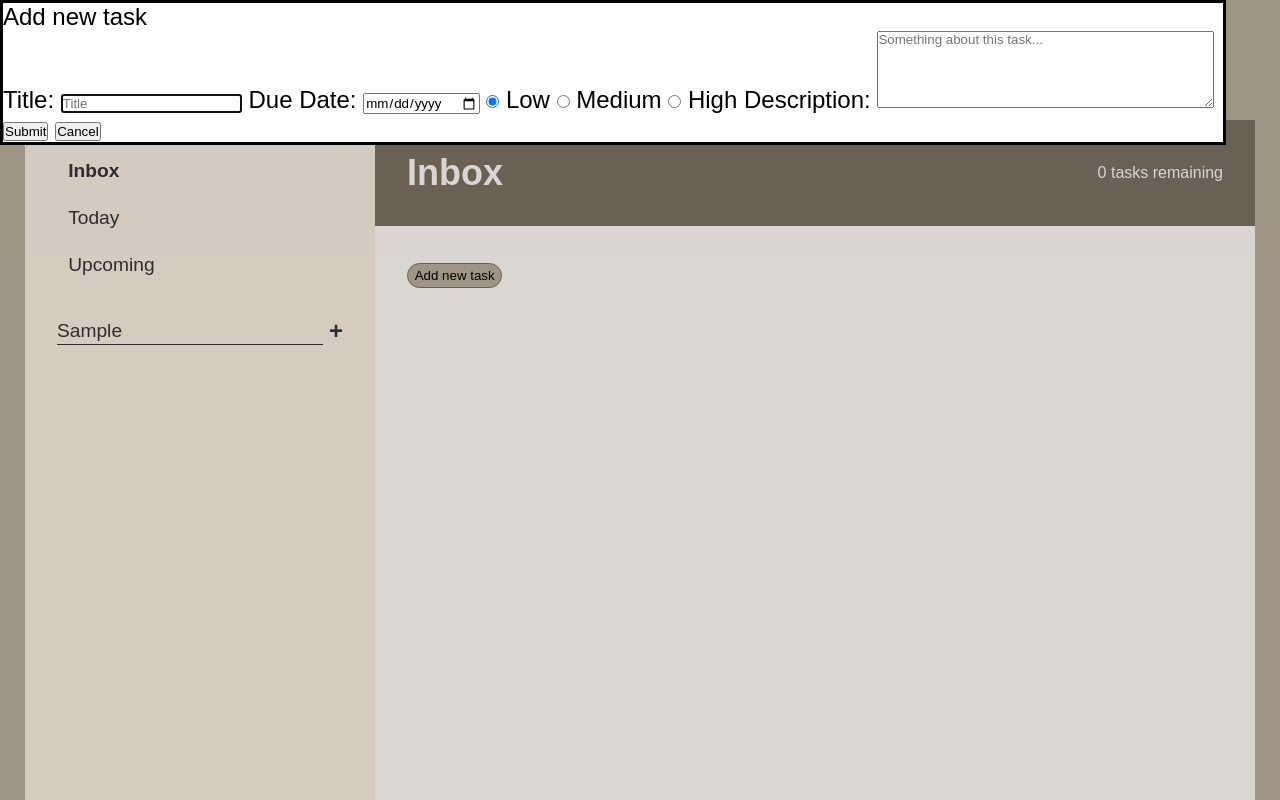
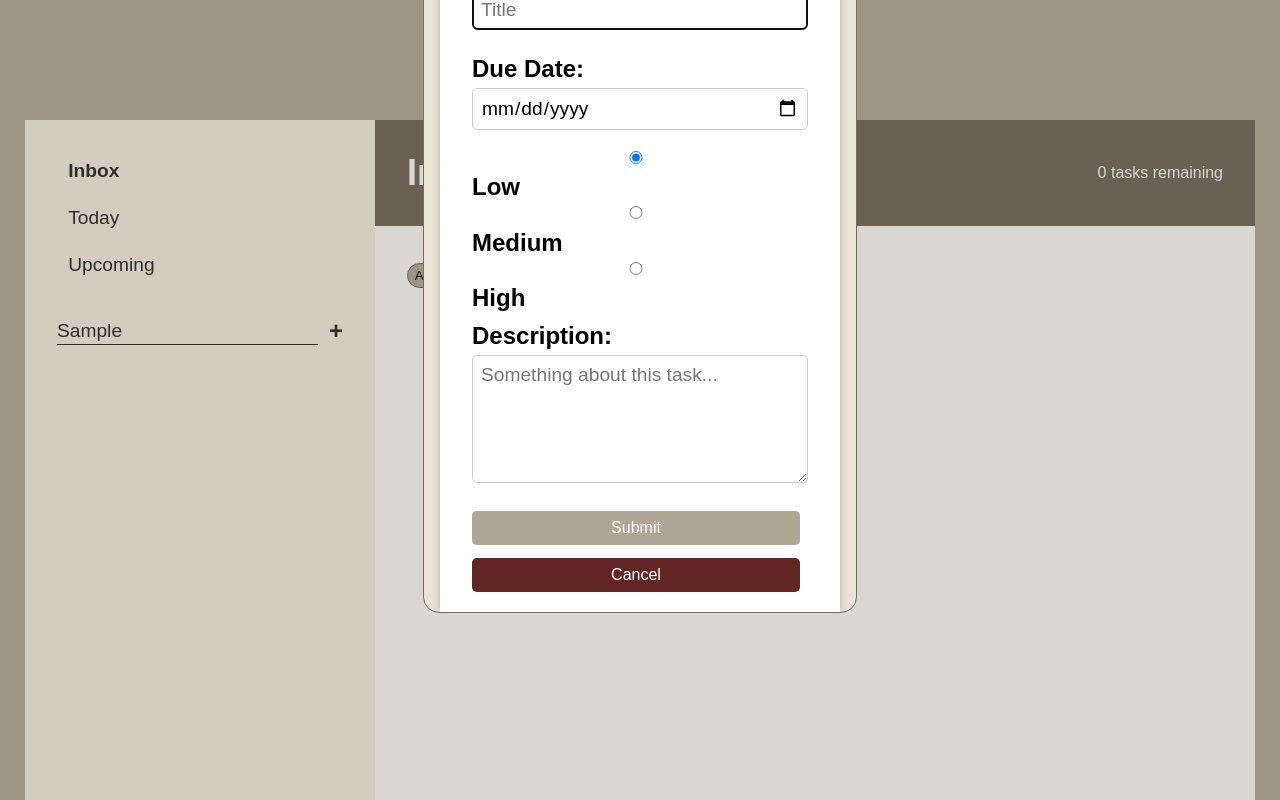
Before and after one commit to jacksonwu226/todo-list, a website built with webpack: page dist/index.html in a window 1280 px wide. Both pictures are taken after typing "Sample" into the empty fields and a click on the button "Add new task". Built offline with nearby package versions, Linux system fonts and the light colour scheme; a web font is replaced by a local one.

Commit message:
styled modals

```diff
--- a/src/modules/UI.js
+++ b/src/modules/UI.js
@@ -73,7 +73,7 @@ export default class UI{
   newTaskTemplate(){
     return `<dialog id='add-new-task-dialog'>
       <div class='modal-container'>
-        <p>Add new task</p>
+        <p 'modal-prompt'>Add new task</p>
         <form class='add-new-task-form'>
           <label for='task-title'>Title: </label>
           <input type='text' id='task-title' name='title' placeholder='Title' required/>
@@ -98,7 +98,7 @@ export default class UI{
     return `
       <dialog id='task-details-dialog'>
         <div class='modal-container'>
-          <p><span class='task-details-prompt'>Task details</span></p>
+          <h1 class='task-details-prompt'> Task Details</h1>
           <p><span class='task-details-label'>Title:</span> ${task.title}</p>
           <p><span class='task-details-label'>Priority:</span> ${task.priority}</p>
           <p><span class='task-details-label'>Due Date:</span> ${task.stylizedDueDate}</p>
@@ -111,23 +111,28 @@ export default class UI{
     let formTemplate = `
       <dialog id='edit-task-dialog'>
         <div class='modal-container'>
-          <p>Edit Task</p>
+          <p class='modal-prompt'>Edit Task</p>
           <form class='edit-task-form'>
             <label for='edit-task-title'>Title: </label>
             <input type='text' id='edit-task-title' name='title' placeholder='Title' value='${task.title}' required/>
-            <label for='edit-task-description'>Description: </label>
-            <input type='text' id='edit-task-description' name='description' placeholder='Description' value='${task.description}'/>
             <label for='edit-task-dueDate'>Due Date: </label>
             <input type='date' id='edit-task-dueDate' name='dueDate' value='${task.dueDate}' />
 
+            <legend>Priority</legend>
+            <div class='priority-radio'>
               <input type="radio" id="edit-priority-choice-1" name="editPriority" value="1" ${task.priority === '1' ? 'checked' : ''}/>
               <label for="edit-priority-choice-1">Low</label>
               <input type='radio' id='edit-priority-choice-2' name='editPriority' value='2' ${task.priority === '2' ? 'checked' : ''}/>
               <label for='edit-priority-choice-2'>Medium</label>
               <input type='radio' id='edit-priority-choice-3' name='editPriority' value='3' ${task.priority === '3' ? 'checked' : ''}/>
               <label for='edit-priority-choice-3'>High</label>
+            </div>
+            <label for='edit-task-description'>Description: </label>
+            <textarea id='edit-task-description' name="description"cols="40" rows="5">${task.description}</textarea>
+            <div class='modal-buttons'>
               <button id="save-edited-task-btn" value="default">Save Changes</button>
               <button id="cancel-edit-task-btn" formmethod="dialog">Cancel</button>
+            </div>
           </form>
         </div>
       </dialog>`;
--- a/src/style/style.css
+++ b/src/style/style.css
@@ -267,3 +267,107 @@ form[data-new-project-form="true"]{
 .task:hover .task-btn-container{
   opacity: 1;
 }
+
+/* Modal styles */
+dialog {
+    background: var(--clr-light-2);
+    position: absolute;
+    left: 50%;
+    top: 30%;
+    transform: translate(-50%, -50%);
+    border: 1px solid var(--clr-light-3);
+    border-radius: 1rem;
+    padding: 1rem;
+    overflow: hidden;
+}
+
+.task-details-prompt {
+    font-size: 1.5rem;
+    margin-bottom: 0.5rem;
+}
+
+.modal-container {
+    display: grid;
+    background-color: white;
+    padding: 2rem;
+    border-radius: 0.5rem;
+    gap: 0.5rem;
+    display: grid;
+    box-shadow: 0 0 10px rgba(0, 0, 0, 0.2);
+    max-width: 400px;
+}
+#close-task-details-btn{
+    justify-self: center;
+    width: 90%;
+}
+.modal-container .task-details-label {
+    font-weight: bold;
+    font-size: 1.4rem;
+}
+.modal-container .task-details-label {
+    font-weight: bold;
+    font-size: 1.4rem;
+}
+.modal-container label{
+    font-weight: bold;
+    margin-top: 0.3rem;
+}
+.modal-prompt{
+    font-weight: bold;
+    font-size: 1.5rem;
+}
+.modal-container input[type='text'],
+.modal-container input[type='date'],
+.modal-container textarea {
+    font-size: 1.2rem;
+    width: 100%;
+    padding: 0.5rem;
+    margin-bottom: 1rem;
+    border: 1px solid #ccc;
+    border-radius: 0.3rem;
+}
+
+.modal-container input[type='radio'] {
+    margin-right: 0.5rem;
+}
+
+.modal-container button {
+    cursor: pointer;
+    background-color: var(--clr-primary);
+    color: white;
+    border: none;
+    border-radius: 0.3rem;
+    padding: 0.5rem 1rem;
+    font-size: 1rem;
+    transition: background-color 0.3s ease;
+    margin-right: 0.5rem;
+    margin-top: 0.5rem;
+}
+
+.modal-container button:hover {
+    background-color: var(--clr-light-3);
+}
+
+#cancel-new-task-btn,
+#cancel-edit-task-btn {
+    background-color: var(--clr-warning); /* Change color for cancel button */
+}
+
+/* Cancel button hover */
+#cancel-new-task-btn:hover,
+#cancel-edit-task-btn:hover {
+    background-color: rgb(169, 0, 0); /* Change color on hover */
+}
+form{
+    display: grid;
+    grid-template-columns: 1fr;
+    gap: 0.3rem;
+}
+legend{
+    font-weight: bold;
+}
+.modal-buttons{
+    margin-top: 0.5rem;
+    display: flex;
+    justify-content: end;
+}
```
Lines whose indentation alone changed are shown as unchanged.
